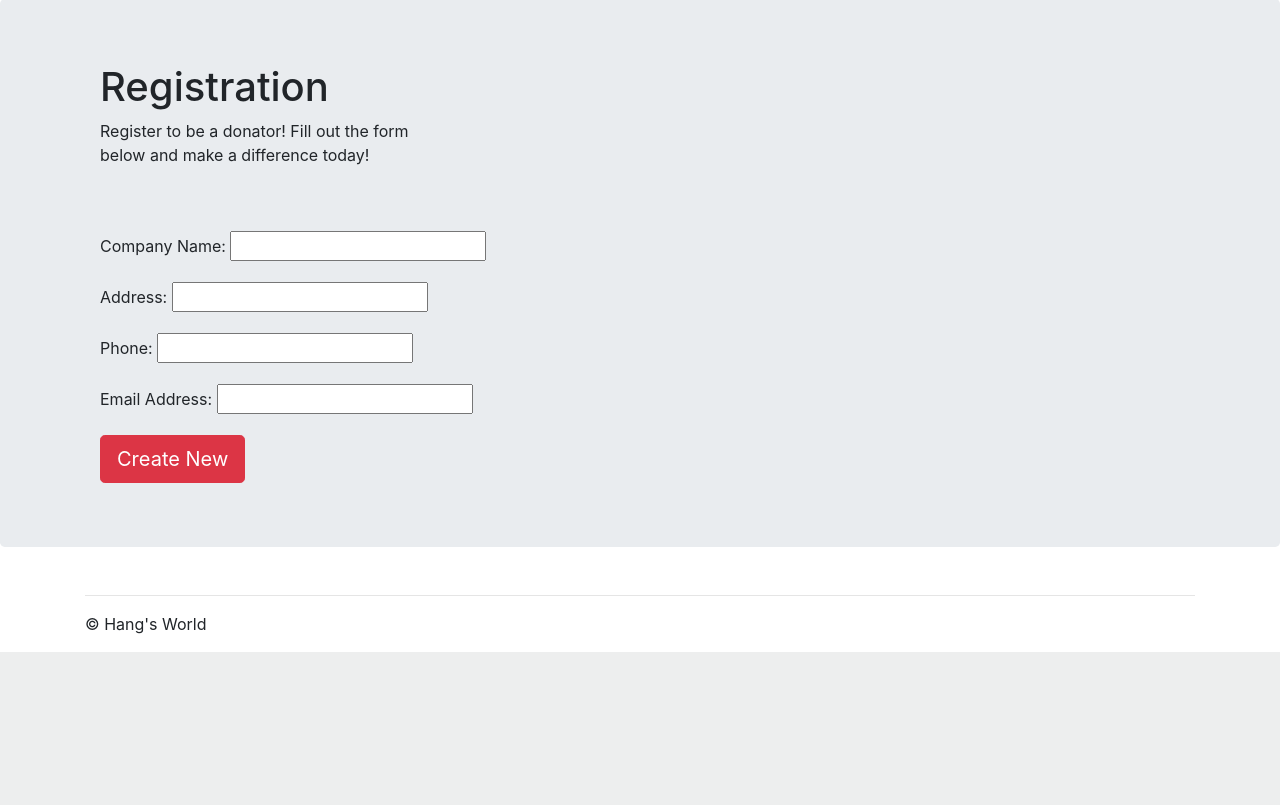
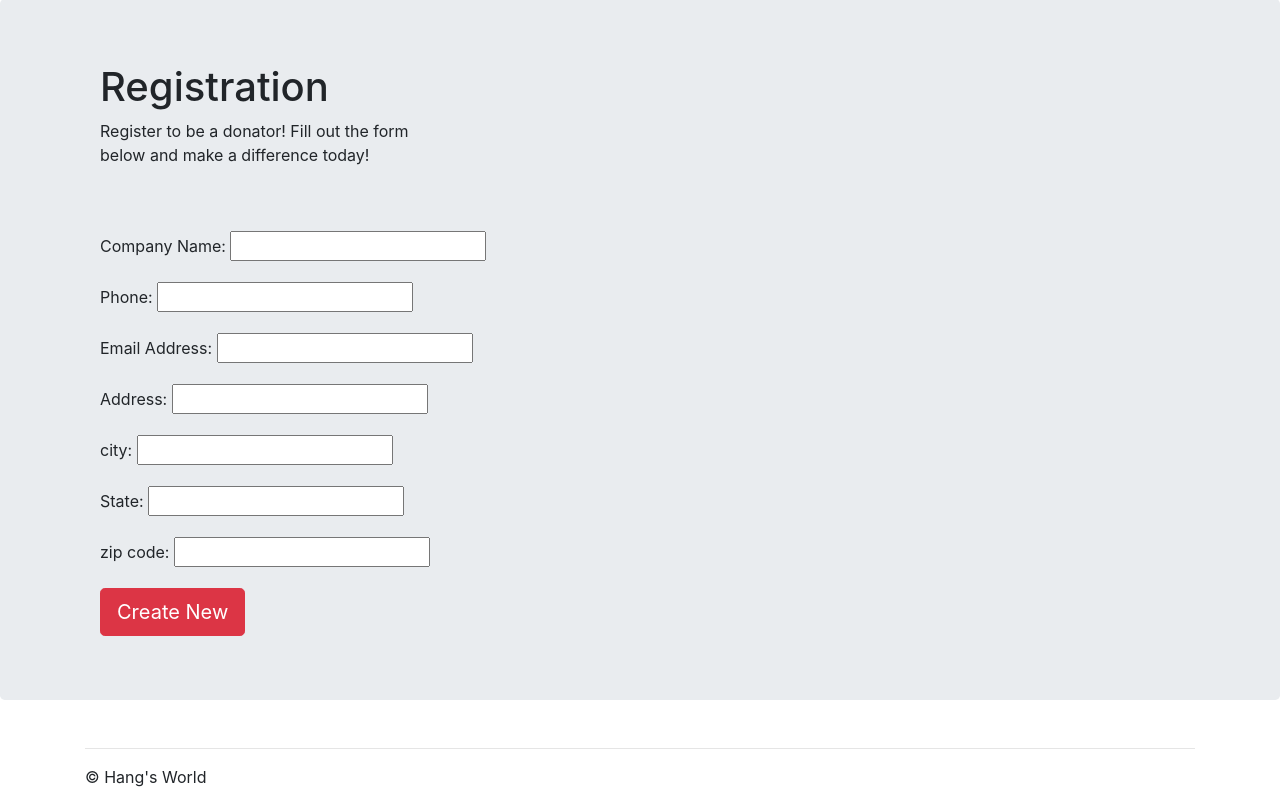
Before and after one commit to hangmtran/PickMyWaste, a Django app: page /PickMyWaste/register/ in a window 1280 px wide. Shown: the part 377-1182 px from the top of the page. Before the commit the page ends 1029 px from the top, so only its background shows below. Run offline with Django 4.2, Linux system fonts and the light colour scheme; some libraries are stand-ins or nearby versions.

Commit message:
donator model and registration form updatd for city/state

```diff
--- a/PickMyWaste/forms.py
+++ b/PickMyWaste/forms.py
@@ -1,7 +1,8 @@
 from django import forms
 from .models import Donators
 from phonenumber_field.formfields import PhoneNumberField
-
+from address.forms import AddressField
+from localflavor.us.forms import USStateSelect
 
 
 
@@ -23,6 +24,9 @@ class FilterFoodList(forms.Form):
 
 class DonatorRegistration(forms.Form):
     name=forms.CharField(label="Company Name", max_length=100)
-    address=forms.CharField(label="Address", max_length=100)
     phone=PhoneNumberField(label="Phone")
     email=forms.EmailField(label="Email Address")
+    address= AddressField(label="address")
+    city=forms.CharField(label="city")
+    state=forms.CharField(label="State", widget=USStateSelect)
+    zipcode=forms.CharField(label="zip code")
--- a/PickMyWaste/templates/PickMyWaste/food_list.html
+++ b/PickMyWaste/templates/PickMyWaste/food_list.html
@@ -25,7 +25,7 @@ Check food listing by company
         <p class="card title"> {{donor.name}} </p>
         </div>
         <ul class="list-group list-group-flush">
- <li class="list-group-item">Address: {{donor.address}}</li>
+ <li class="list-group-item">Address: {{donor.address}} {{donor.city}}, {{donor.state}} {{donor.zipcode}}</li>
  <li class="list-group-item"> Phone Number: {{donor.phone}}</li>
  <li class="list-group-item">    Email:{{donor.email}}</li>
 </div>
--- a/PickMyWaste/templates/PickMyWaste/index.html
+++ b/PickMyWaste/templates/PickMyWaste/index.html
@@ -4,7 +4,7 @@
 
 
     </head>
-
+    <!-- Required meta tags -->
     <meta charset="utf-8">
     <meta name="viewport" content="width=device-width, initial-scale=1, shrink-to-fit=no">
 
--- a/PickMyWaste/templates/PickMyWaste/register.html
+++ b/PickMyWaste/templates/PickMyWaste/register.html
@@ -2,6 +2,7 @@
 
 
 {% block content %}
+
 {% for message in messages %}
 <div class="container-fluid p-0">
   <div class="alert {{ message.tags }} alert-dismissible" role="alert" >
--- a/PickMyWaste/views.py
+++ b/PickMyWaste/views.py
@@ -65,10 +65,13 @@ def register(request):
         if form.is_valid():
             name = form.cleaned_data["name"]
             address= form.cleaned_data["address"]
+            city=form.cleaned_data["city"]
+            state=form.cleaned_data["state"]
+            zipcode=form.cleaned_data["zipcode"]
             phone= form.cleaned_data["phone"]
             email = form.cleaned_data["email"]
             messages.success(request, "Registration created successfully!")
-            t = Donators(name=name, address=address, email=email, phone=phone)
+            t = Donators(name=name, address=address, city=city, state=state, zipcode=zipcode, email=email, phone=phone)
 
             t.save()
 
```
Also changed, not shown: PickMyWaste/models.py (+8 -2 lines), mysite/settings.py (+2 -8 lines), PickMyWaste/migrations/0008_donators_latitude_donators_longitude_and_more.py (added), PickMyWaste/migrations/0009_donators_city_donators_country_donators_state_and_more.py (added), PickMyWaste/migrations/0010_remove_donators_latitude_remove_donators_longitude.py (added).
